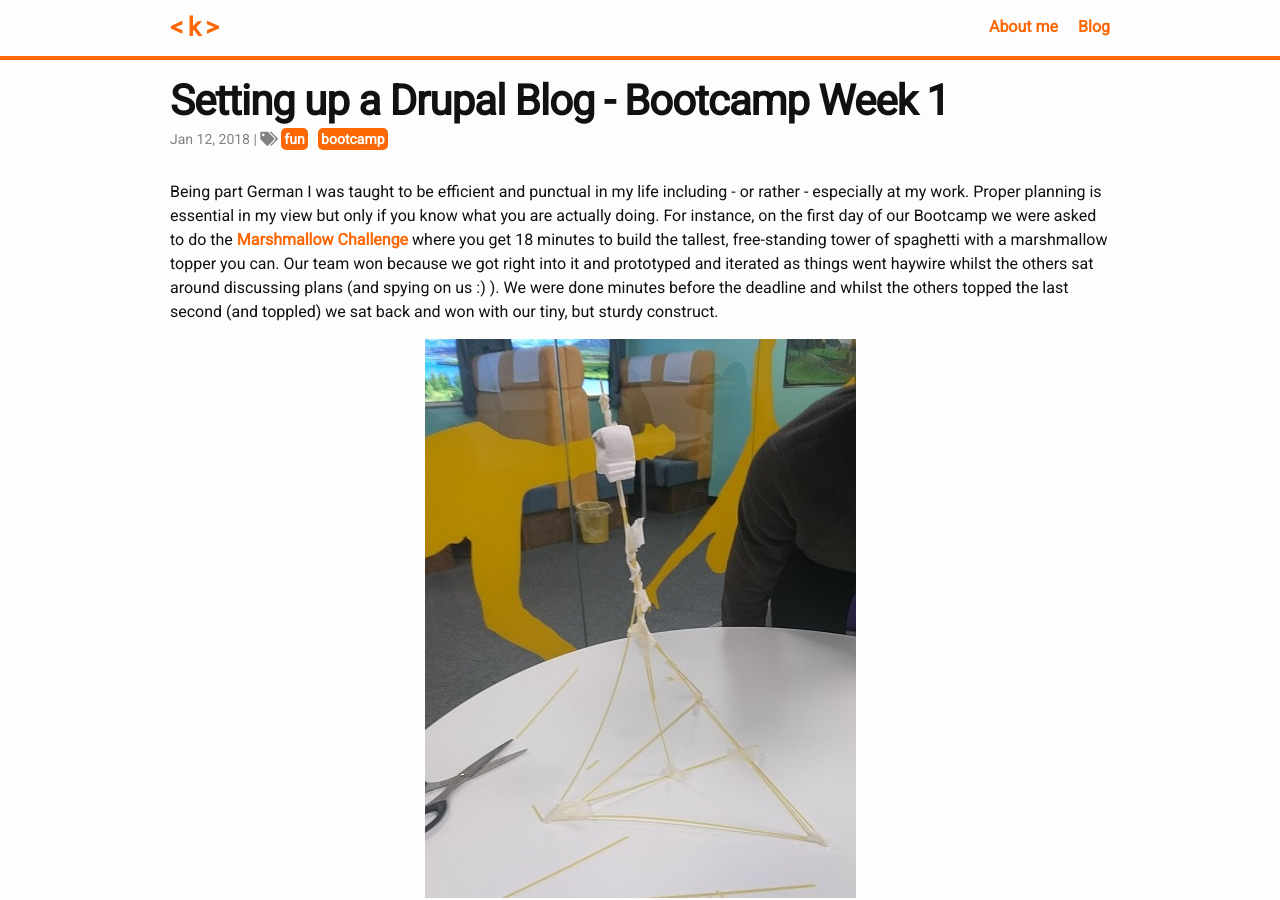
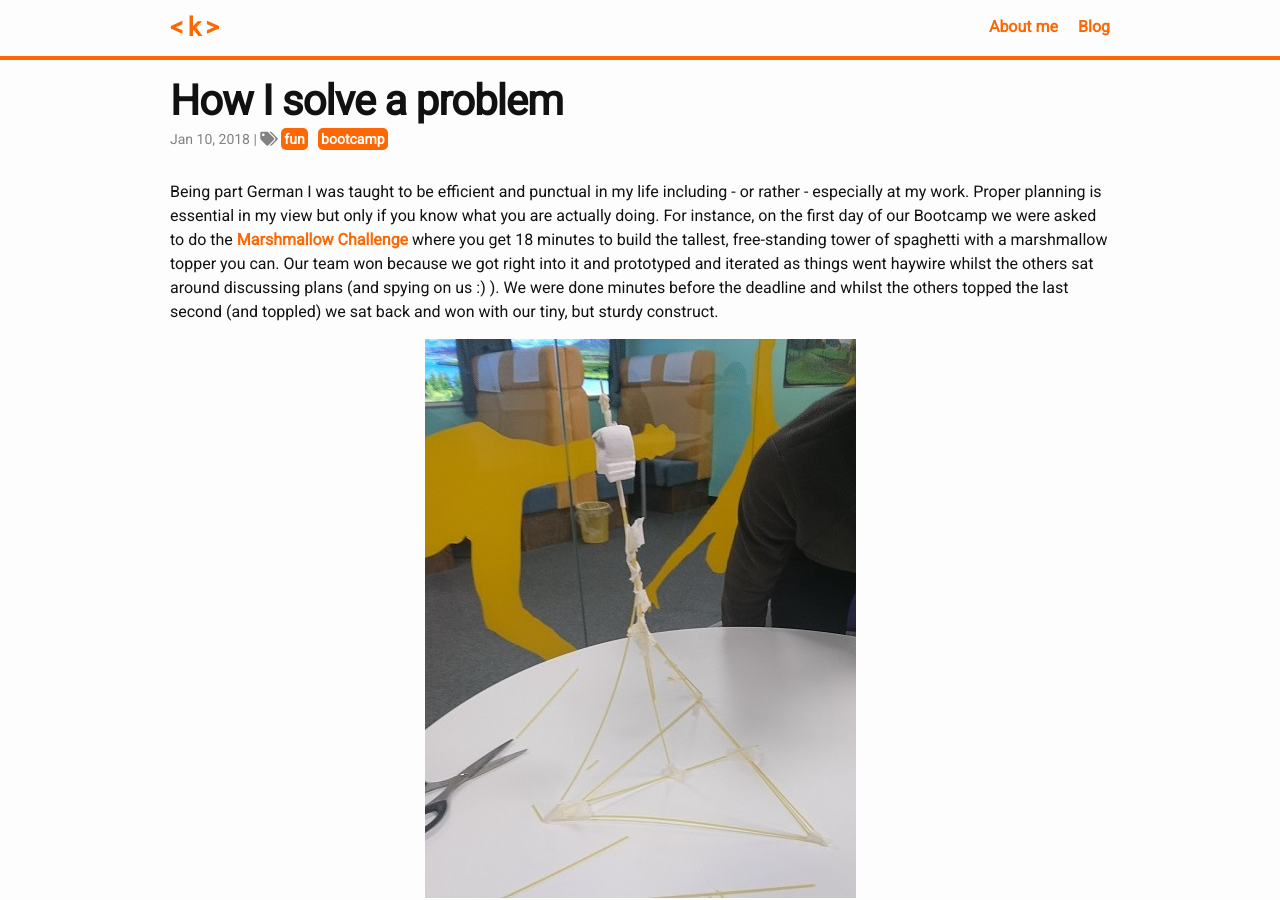
Before and after one commit to krisztin/krisztin.github.io, a Jekyll site: the page built from _posts/2018-01-10-problem.md, in a window 1280 px wide and 900 px high. Built offline with Jekyll 4.4.1, drawn with Linux system fonts in a browser that asks for light colours; nearby versions of some CDN libraries.

Commit message:
content fiddling - will this ever stop?

```diff
--- a/_posts/2018-01-10-problem.md
+++ b/_posts/2018-01-10-problem.md
@@ -1,7 +1,7 @@
 ---
 layout: post
-title:  Setting up a Drupal Blog - Bootcamp Week 1
-date:   2018-01-12 11:15:06 +0100
+title:  How I solve a problem
+date:   2018-01-10 11:15:06 +0100
 category: [learn]
 tags: [fun, bootcamp]
 excerpt: "<p>Efficient planning has always been my forte. With development however sometimes I just get stuck and it's not as clear cut how long it will take to get unstuck. How do I make sure I still keep rolling and focus on the task even when it's starting to get a tad frustrating? Read on to find out.</p>"
```
